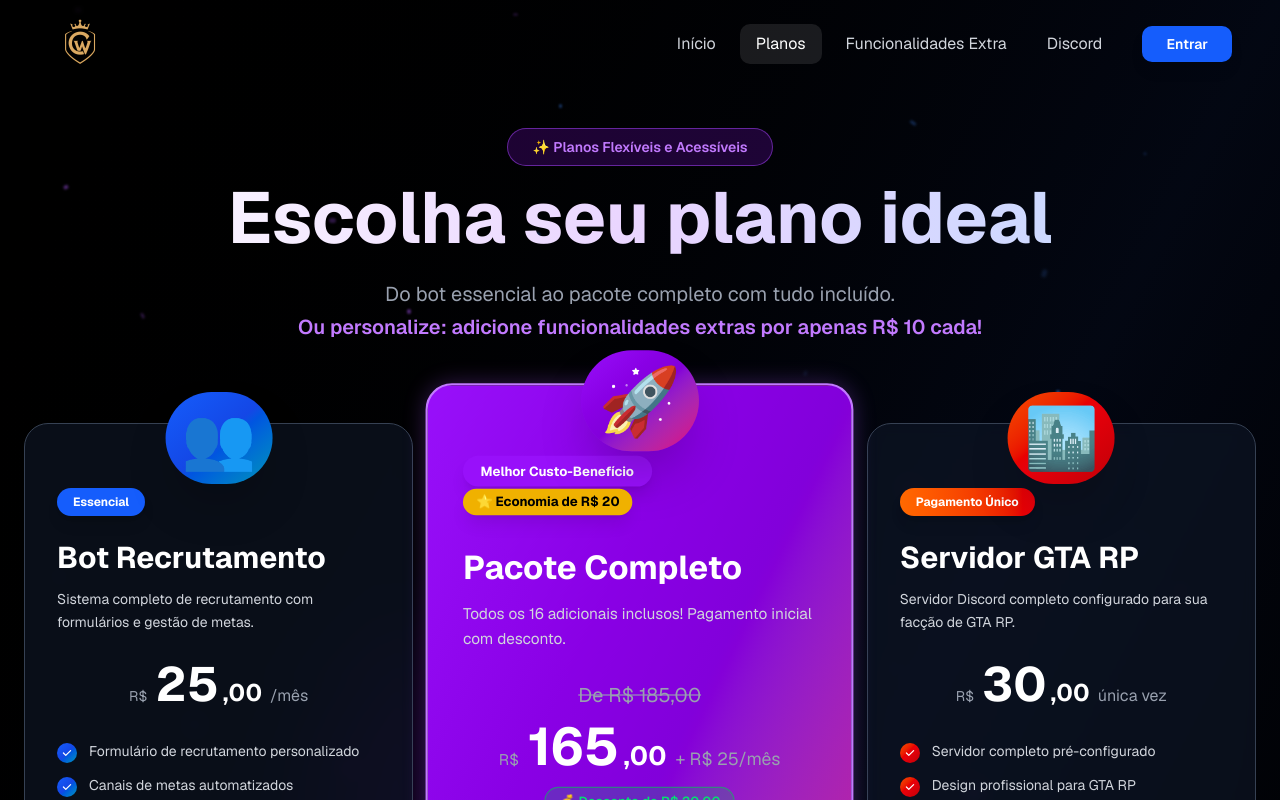
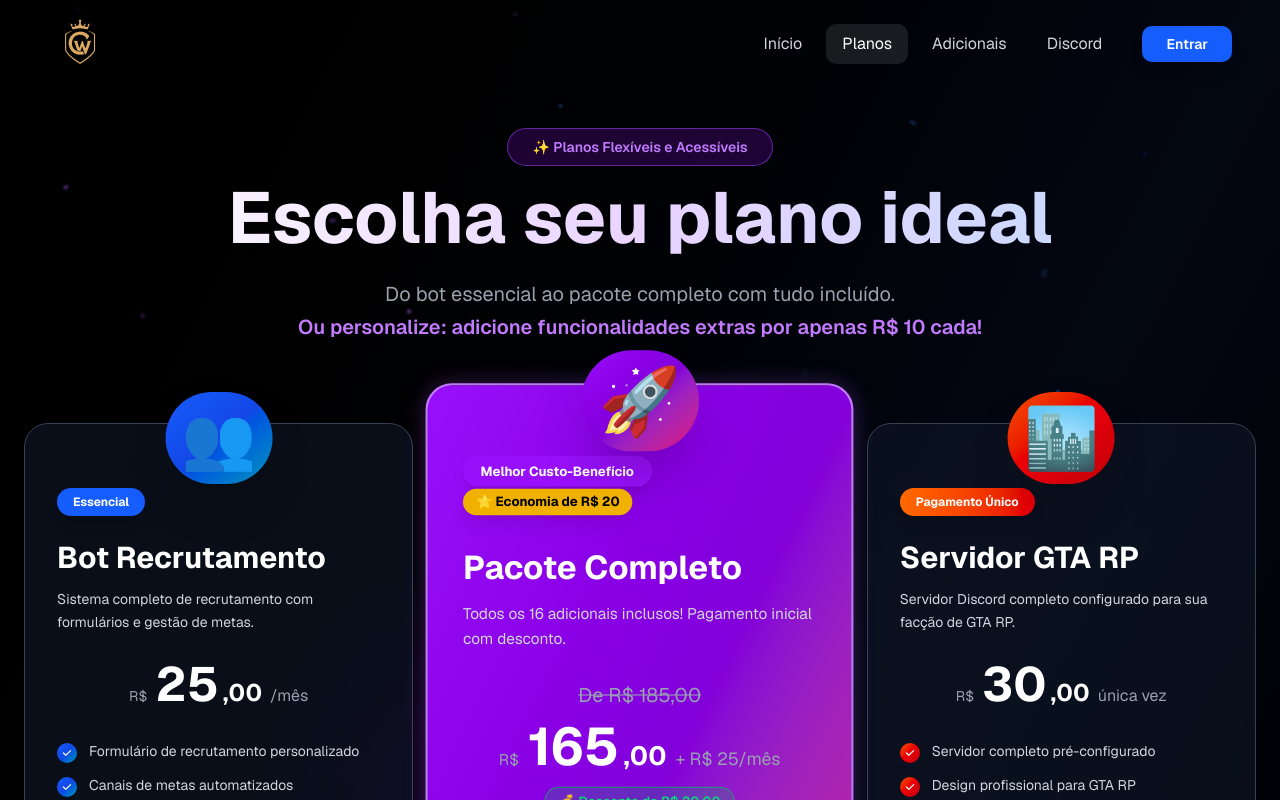
Before and after one commit to Greg-Cris/Meuprojeto, a Next.js app: page /planos in a window 1280 px wide. Shown: the top 800 px of the page. Built offline with nearby package versions, Linux system fonts and the light colour scheme.

Commit message:
Update page.tsx

```diff
--- a/app/planos/page.tsx
+++ b/app/planos/page.tsx
@@ -148,7 +148,7 @@ export default function PlansPage() {
             Planos
           </a>
           <a href="/adicionais" className="text-gray-300 hover:text-white hover:bg-white/10 transition-all duration-200 px-4 py-2 rounded-lg">
-            Funcionalidades Extra
+            Adicionais
           </a>
           <a href="#" className="text-gray-300 hover:text-white hover:bg-white/10 transition-all duration-200 px-4 py-2 rounded-lg">
             Discord
```
